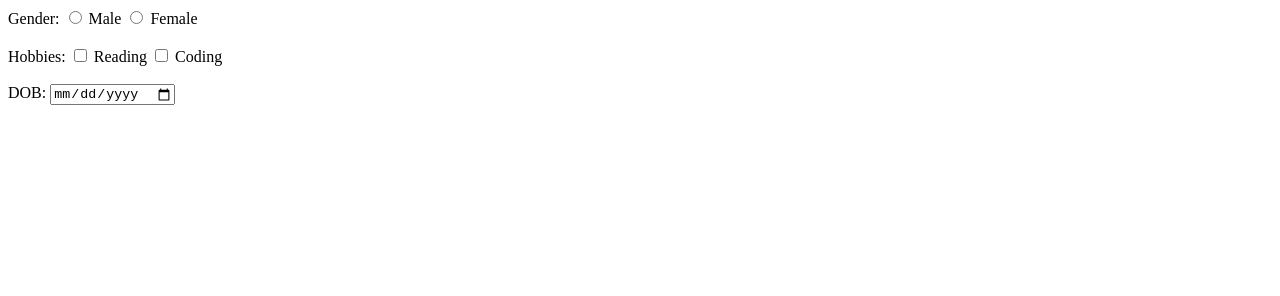
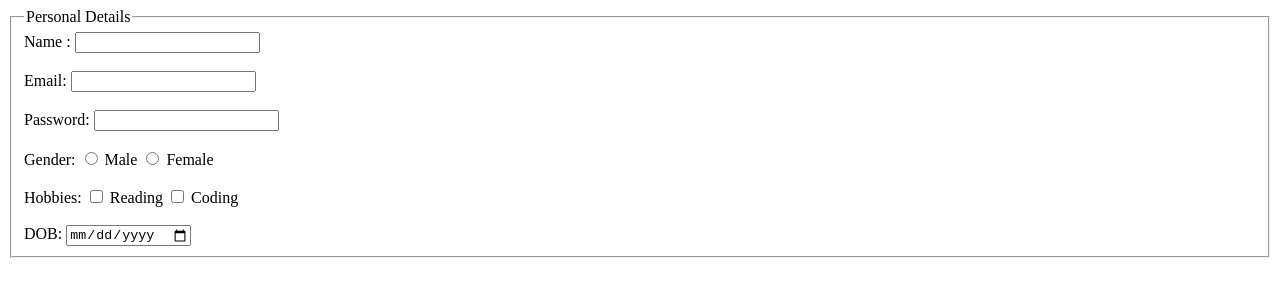
Before and after one commit to satyam945459-csecore/WDW_0242, a plain HTML site: page Web Designing Workshop Assignment/Assignment 15/Assignment 15.html in a window 1280 px wide. Drawn offline with Linux system fonts and the light colour scheme.

Commit message:
Enhance form with personal details and fix labels
Added form fields for name, email, and password. Corrected multiple label tags from 'lebel' to 'label'.

```diff
--- a/Web Designing Workshop Assignment/Assignment 15/Assignment 15.html
+++ b/Web Designing Workshop Assignment/Assignment 15/Assignment 15.html
@@ -6,6 +6,18 @@
     <title>Assignment 15</title>
 </head>
 <body>
+    <form>
+        <fieldset>
+    <legend> Personal Details</legend>
+    <lebel for="name">Name :</lebel>
+    <input type="text" id="name" name="name">
+    <br><br>
+    <lebel for="email">Email:</lebel>
+    <input type="email" id="email" name="email">
+    <br><br>
+    <lebel for="password">Password:</lebel>
+     <input type="password">
+     <br><br>
 
      Gender:
 
```
